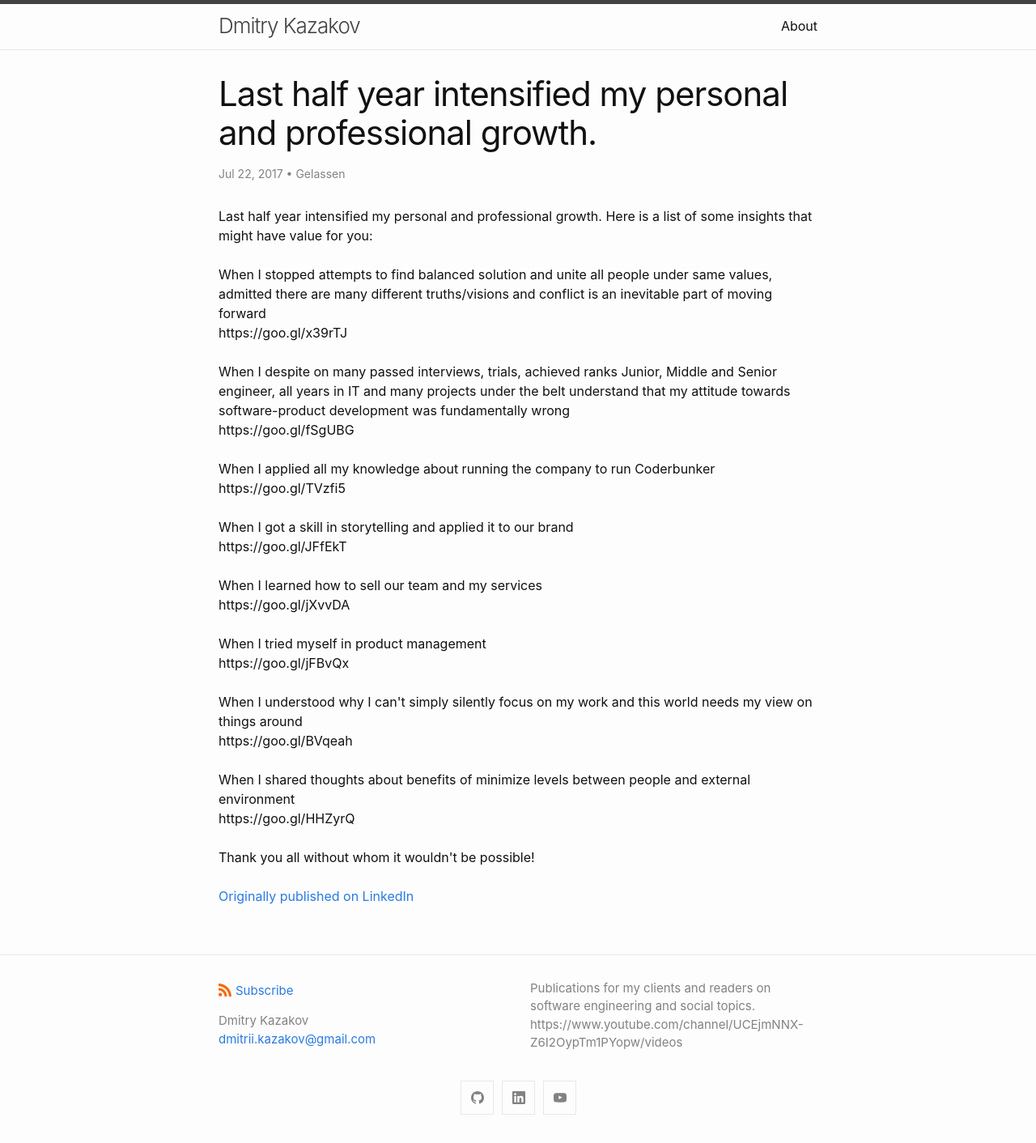
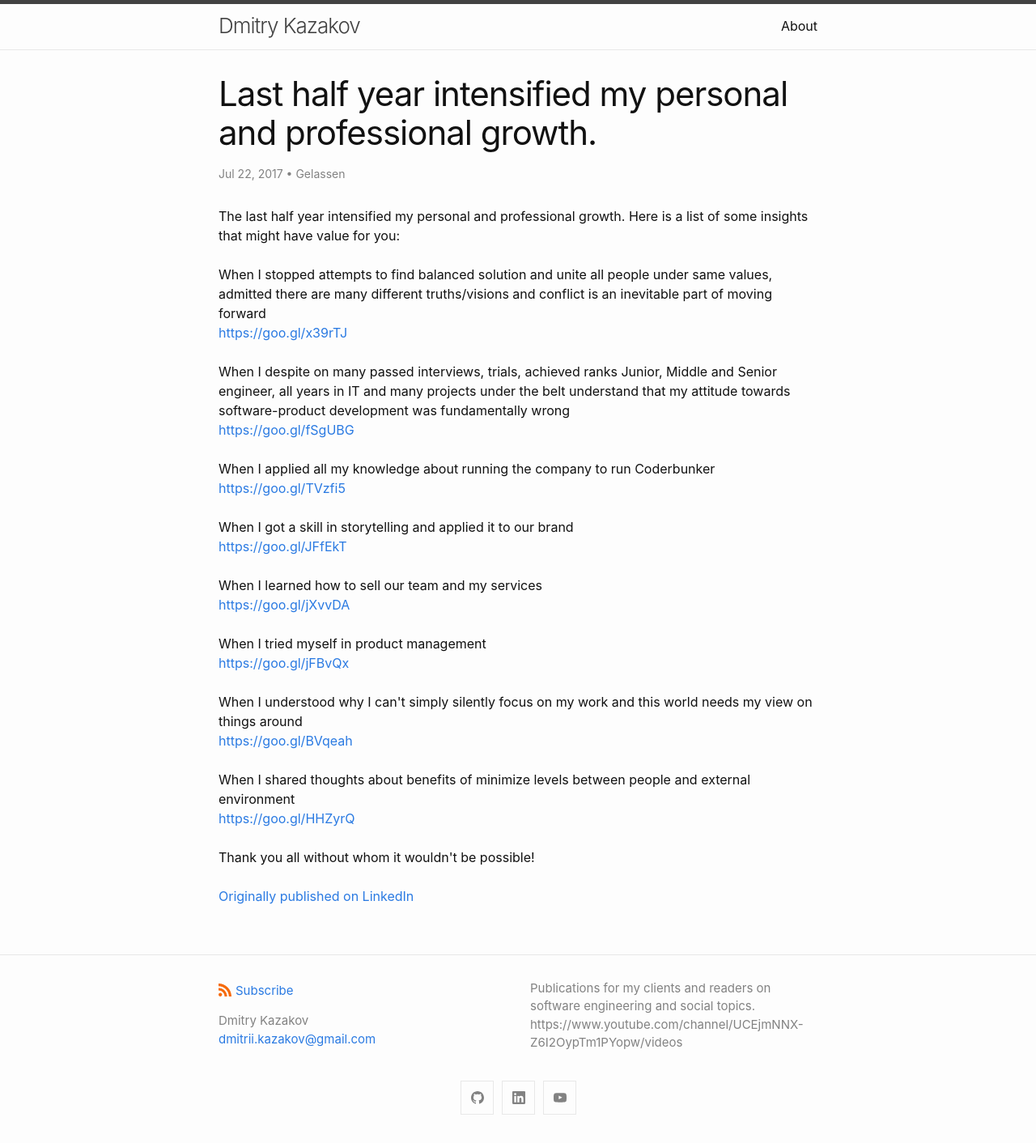
Before and after one commit to Gelassen/dkazakov.github.io, a Jekyll site: the page built from _posts/2017-07-22-last-half-year-intensified-my-personal-and-professional-growth.html, in a window 1280 px wide. Shown: the whole page at 81% size. Built offline with Jekyll 4.4.1, drawn with Linux system fonts in a browser that asks for light colours.

Commit message:
Fix some typos

```diff
--- a/_posts/2017-04-25-the-real-goal-behind-your-software-project.html
+++ b/_posts/2017-04-25-the-real-goal-behind-your-software-project.html
@@ -17,7 +17,7 @@ modified_time: '2017-04-25'
         deliver within the budget -- the only thing what's matter is when
         your users love your product and when stakeholders return enough on
         their investments. That's real definition of done we should pursue,
-        pleased stakeholders is a wrong objective.
+        pleased stakeholders is a wrong objective. <br><br>
 
 
         <a href="https://www.linkedin.com/posts/dmkazakov_after-many-projects-failures-and-many-successes-activity-6266586151235219456-ibWd?utm_source=share&utm_medium=member_desktop">Originally published on LinkedIn</a>
--- a/_posts/2017-05-24--why-we-have-to-minimize-levels-between-people-and-external-environment.html
+++ b/_posts/2017-05-24--why-we-have-to-minimize-levels-between-people-and-external-environment.html
@@ -41,6 +41,6 @@ modified_time: '2017-07-22'
 
         <a href="https://www.linkedin.com/posts/dmkazakov_we-are-as-a-biologically-species-constantly-activity-6279644550210387968-Ok_z?utm_source=share&utm_medium=member_desktop">Originally published on LinkedIn</a> <br><br>
 
-        <a href="https://www.linkedin.com/posts/dmkazakov_coderbunker-tagtochainposts-activity-6282163396917981184-AQ-g?utm_source=share&utm_medium=member_desktop">About people who significantly influenced my views on management (originally published on LinkedIn in 2027-06)</a>
+        <a href="https://www.linkedin.com/posts/dmkazakov_coderbunker-tagtochainposts-activity-6282163396917981184-AQ-g?utm_source=share&utm_medium=member_desktop">About people who significantly influenced my views on management (originally published on LinkedIn in 2017-06)</a>
     </body>
 </html>
--- a/_posts/2017-07-22-last-half-year-intensified-my-personal-and-professional-growth.html
+++ b/_posts/2017-07-22-last-half-year-intensified-my-personal-and-professional-growth.html
@@ -12,40 +12,40 @@ modified_time: '2017-07-22'
     </head>
 
     <body>
-        Last half year intensified my personal and professional growth. Here is
+        The last half year intensified my personal and professional growth. Here is
         a list of some insights that might have value for you: <br><br>
 
         When I stopped attempts to find balanced solution and unite all people
         under same values, admitted there are many different truths/visions and conflict
          is an inevitable part of moving forward <br>
-        https://goo.gl/x39rTJ <br><br>
+        <a href="https://goo.gl/x39rTJ">https://goo.gl/x39rTJ</a> <br><br>
 
         When I despite on many passed interviews, trials, achieved ranks Junior,
         Middle and Senior engineer, all years in IT and many projects under the
         belt understand that my attitude towards software-product development was
         fundamentally wrong <br>
-        https://goo.gl/fSgUBG <br><br>
+        <a href="https://goo.gl/fSgUBG">https://goo.gl/fSgUBG</a> <br><br>
 
         When I applied all my knowledge about running the company to run
         Coderbunker <br>
-        https://goo.gl/TVzfi5 <br><br>
+        <a href="https://goo.gl/TVzfi5">https://goo.gl/TVzfi5</a> <br><br>
 
         When I got a skill in storytelling and applied it to our brand <br>
-        https://goo.gl/JFfEkT <br><br>
+        <a href="https://goo.gl/JFfEkT">https://goo.gl/JFfEkT</a> <br><br>
 
         When I learned how to sell our team and my services <br>
-        https://goo.gl/jXvvDA <br><br>
+        <a href="https://goo.gl/jXvvDA">https://goo.gl/jXvvDA</a> <br><br>
 
         When I tried myself in product management <br>
-        https://goo.gl/jFBvQx <br><br>
+        <a href="https://goo.gl/jFBvQx">https://goo.gl/jFBvQx</a> <br><br>
 
         When I understood why I can't simply silently focus on my work and this
         world needs my view on things around <br>
-        https://goo.gl/BVqeah <br><br>
+        <a href="https://goo.gl/BVqeah">https://goo.gl/BVqeah</a> <br><br>
 
         When I shared thoughts about benefits of minimize levels between people
         and external environment <br>
-        https://goo.gl/HHZyrQ <br><br>
+        <a href="https://goo.gl/HHZyrQ">https://goo.gl/HHZyrQ</a> <br><br>
 
         Thank you all without whom it wouldn't be possible! <br><br>
 
```
